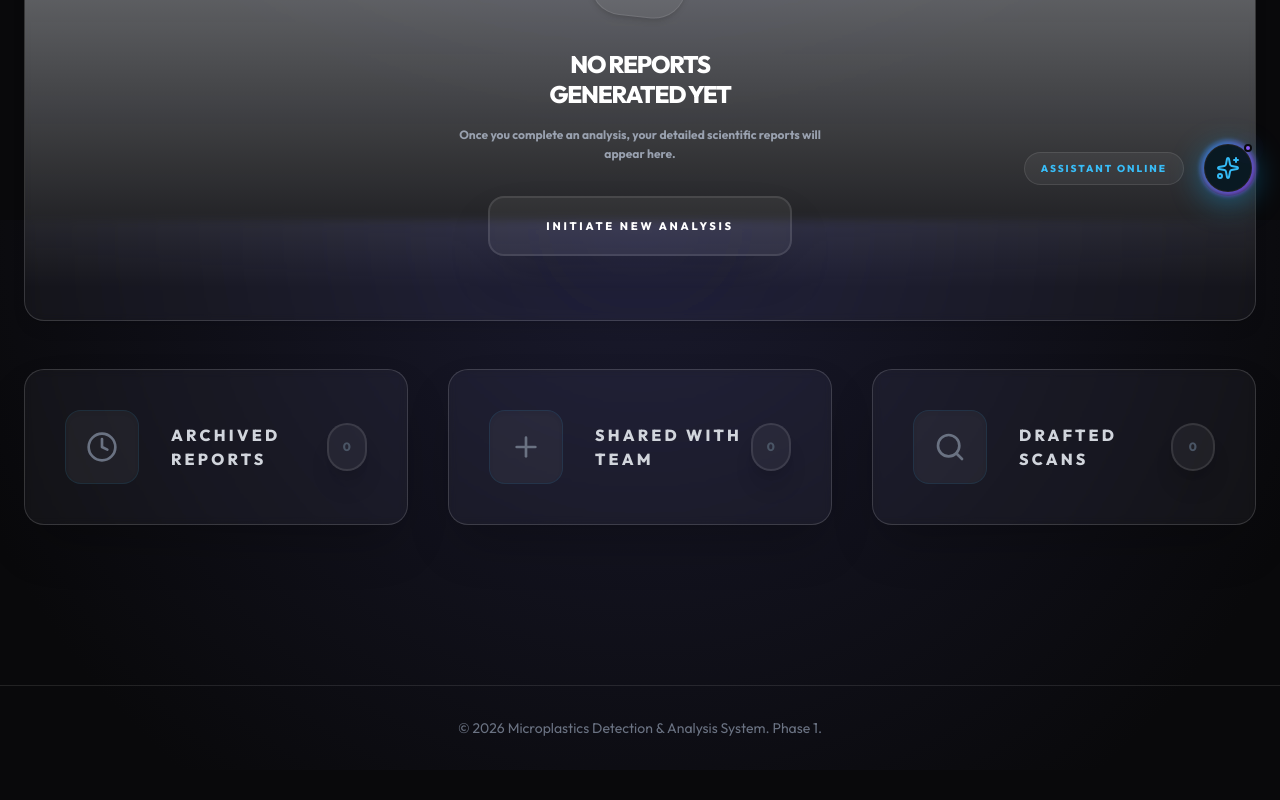
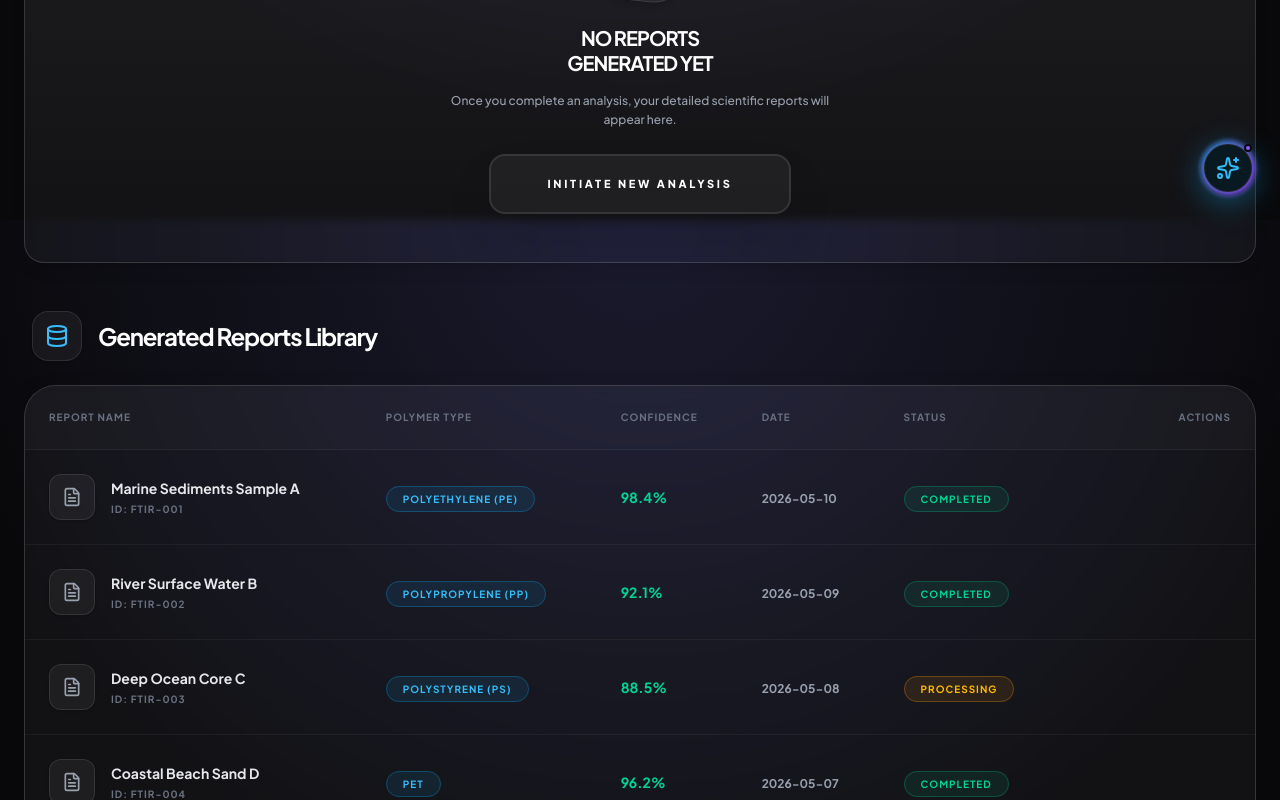
Before and after one commit to Nithishreddyyyy/FTIRNet, a React app in the folder frontend/: page /reports in a window 1280 px wide. Shown: the part 580-1380 px from the top of the page. Before the commit the page ends 1350 px from the top, so only its background shows below. Built offline with nearby package versions, Linux system fonts and the light colour scheme; the HTML template or start-up script is replaced by a standard one.

Commit message:
made report section and about us better

```diff
--- a/frontend/src/components/ChatBot.jsx
+++ b/frontend/src/components/ChatBot.jsx
@@ -219,18 +219,6 @@ const ChatBot = () => {
 
       {/* MINIMIZED VIEW / FLOATING BUTTON */}
       <div className="flex items-center gap-4 group">
-        <AnimatePresence>
-          {!isOpen && (
-             <motion.div
-               initial={{ opacity: 0, x: 20 }}
-               animate={{ opacity: 1, x: 0 }}
-               exit={{ opacity: 0, x: 20 }}
-               className="bg-white dark:bg-white/5 border border-primary-500/20 dark:border-white/10 px-4 py-2 rounded-full hidden md:block shadow-xl dark:shadow-none"
-             >
-                <p className="text-[10px] font-black text-primary-600 dark:text-primary-400 uppercase tracking-[0.2em]">Assistant Online</p>
-             </motion.div>
-          )}
-        </AnimatePresence>
 
         <motion.button
           onClick={() => {
--- a/frontend/src/index.css
+++ b/frontend/src/index.css
@@ -1,10 +1,10 @@
-@import url('https://fonts.googleapis.com/css2?family=Outfit:wght@300;400;500;600;700;800&display=swap');
+@import url('https://fonts.googleapis.com/css2?family=Plus+Jakarta+Sans:wght@300;400;500;600;700;800&display=swap');
 @import "tailwindcss";
 
 @custom-variant dark (&:where(.dark, .dark *));
 
 @theme {
-  --font-sans: 'Outfit', system-ui, sans-serif;
+  --font-sans: 'Plus Jakarta Sans', system-ui, sans-serif;
 
   --color-primary-400: #38bdf8;
   --color-primary-500: #0ea5e9;
--- a/frontend/src/pages/Dashboard.jsx
+++ b/frontend/src/pages/Dashboard.jsx
@@ -5,7 +5,7 @@ import { LayoutDashboard, TrendingUp, ChevronDown } from 'lucide-react';
 
 const Dashboard = () => {
   return (
-    <div className="h-[calc(100vh-5rem)] overflow-hidden pt-24 pb-6 px-6">
+    <div className="pt-24 pb-6 px-6">
       <div className="max-w-7xl mx-auto space-y-10">
         {/* Header Section */}
         <motion.div
--- a/frontend/src/pages/Reports.jsx
+++ b/frontend/src/pages/Reports.jsx
@@ -1,6 +1,14 @@
 import React from 'react';
 import { motion } from 'framer-motion';
-import { FileText, Search, Clock, Plus, Filter, Download } from 'lucide-react';
+import { FileText, Search, Clock, Plus, Filter, Download, Database, Eye, Trash2 } from 'lucide-react';
+
+const mockReports = [
+  { id: 'FTIR-001', name: 'Marine Sediments Sample A', polymer: 'Polyethylene (PE)', confidence: 98.4, date: '2026-05-10', status: 'Completed' },
+  { id: 'FTIR-002', name: 'River Surface Water B', polymer: 'Polypropylene (PP)', confidence: 92.1, date: '2026-05-09', status: 'Completed' },
+  { id: 'FTIR-003', name: 'Deep Ocean Core C', polymer: 'Polystyrene (PS)', confidence: 88.5, date: '2026-05-08', status: 'Processing' },
+  { id: 'FTIR-004', name: 'Coastal Beach Sand D', polymer: 'PET', confidence: 96.2, date: '2026-05-07', status: 'Completed' },
+  { id: 'FTIR-005', name: 'Urban Runoff Sample E', polymer: 'PVC', confidence: 84.7, date: '2026-05-06', status: 'Completed' },
+];
 
 const Reports = () => {
   return (
@@ -42,7 +50,7 @@ const Reports = () => {
             <input
               type="text"
               placeholder="Search reports by sample ID, polymer type, or location..."
-              className="w-full bg-slate-50/50 dark:bg-white/5 border border-slate-200 dark:border-white/10 rounded-xl py-3 pl-14 pr-6 text-xs font-bold text-slate-900 focus:outline-none focus:ring-2 focus:ring-primary-500/20 transition-all placeholder:text-slate-400 shadow-sm"
+              className="w-full bg-slate-50/50 dark:bg-white/5 border border-slate-200 dark:border-white/10 rounded-xl py-3 pl-14 pr-6 text-xs font-bold text-slate-900 dark:text-white focus:outline-none focus:ring-2 focus:ring-primary-500/20 transition-all placeholder:text-slate-400 shadow-sm"
             />
           </div>
           <div className="flex items-center gap-6 text-[10px] font-black text-slate-500 uppercase tracking-[0.2em] whitespace-nowrap px-6 border-l-2 border-slate-100 dark:border-white/10 h-10">
@@ -58,9 +66,9 @@ const Reports = () => {
           initial={{ opacity: 0, scale: 0.98 }}
           animate={{ opacity: 1, scale: 1 }}
           transition={{ delay: 0.2 }}
-          className="glass-card p-16 flex flex-col items-center justify-center text-center space-y-8 min-h-[400px] relative overflow-hidden border-slate-200 dark:border-white/10 shadow-lg bg-white dark:bg-white/5"
+          className="glass-card p-12 flex flex-col items-center justify-center text-center space-y-6 min-h-[350px] relative overflow-hidden border-slate-200 dark:border-white/10 shadow-lg bg-white dark:bg-white/5"
         >
-          <div className="absolute inset-0 bg-gradient-to-b from-slate-100/50 to-transparent pointer-events-none" />
+          <div className="absolute inset-0 bg-gradient-to-b from-primary-500/5 dark:from-white/5 to-transparent pointer-events-none" />
 
           <div className="relative">
              <div className="w-24 h-24 bg-white dark:bg-white/5 rounded-[2rem] flex items-center justify-center border border-slate-200 dark:border-white/10 rotate-6 shadow-md relative z-10 group">
@@ -69,8 +77,8 @@ const Reports = () => {
           </div>
 
           <div className="space-y-4 max-w-sm relative z-10">
-            <h2 className="text-2xl font-black text-slate-950 dark:text-white tracking-tighter leading-tight uppercase">No reports <br />generated yet</h2>
-            <p className="text-slate-600 dark:text-gray-400 text-xs font-bold leading-relaxed">Once you complete an analysis, your detailed scientific reports will appear here.</p>
+            <h2 className="text-xl font-bold text-slate-950 dark:text-white tracking-tighter leading-tight uppercase">No reports <br />generated yet</h2>
+            <p className="text-slate-600 dark:text-gray-400 text-xs font-medium leading-relaxed">Once you complete an analysis, your detailed scientific reports will appear here.</p>
           </div>
 
           <button className="relative z-10 px-14 py-5 bg-white dark:bg-white/5 border-2 border-primary-500/30 dark:border-white/10 rounded-2xl text-gray-900 dark:text-white text-[11px] font-black shadow-2xl hover:shadow-[0_20px_40px_rgba(3,105,161,0.3)] hover:bg-gray-50 dark:hover:bg-white/10 transition-all hover:-translate-y-1.5 active:translate-y-0 uppercase tracking-[0.25em]">
@@ -78,26 +86,87 @@ const Reports = () => {
           </button>
         </motion.div>
 
-        {/* History/Quick Links Section */}
-        <div className="grid grid-cols-1 md:grid-cols-3 gap-10 pb-16">
-           {[
-              { label: 'Archived Reports', icon: Clock, count: 0 },
-              { label: 'Shared with Team', icon: Plus, count: 0 },
-              { label: 'Drafted Scans', icon: Search, count: 0 }
-           ].map((item, i) => (
-              <div key={i} className="glass-card p-10 flex items-center justify-between bg-white dark:bg-white/5 hover:shadow-2xl hover:border-primary-500/50 hover:-translate-y-2 transition-all group cursor-pointer border-primary-500/30 dark:border-white/10 shadow-2xl">
-                 <div className="flex items-center gap-8">
-                    <div className="p-5 bg-primary-700/10 dark:bg-white/5 rounded-2xl group-hover:bg-primary-700/20 transition-all shadow-inner border border-primary-500/10">
-                       <item.icon className="w-8 h-8 text-primary-800 dark:text-gray-500 group-hover:scale-110 transition-transform duration-500" />
+        {/* Generated Reports Library */}
+        <motion.div
+          initial={{ opacity: 0, y: 20 }}
+          animate={{ opacity: 1, y: 0 }}
+          transition={{ delay: 0.3 }}
+          className="space-y-6 pb-16"
+        >
+          <div className="flex items-center gap-4 px-2">
+            <div className="p-3 bg-primary-700/10 dark:bg-white/5 rounded-2xl border border-primary-500/20 dark:border-white/10 shadow-sm">
+              <Database className="w-6 h-6 text-primary-800 dark:text-primary-400" />
             </div>
-                    <span className="text-base font-black text-gray-900 dark:text-gray-300 group-hover:text-primary-800 dark:group-hover:text-primary-400 transition-colors uppercase tracking-[0.2em]">{item.label}</span>
+            <h2 className="text-2xl font-bold text-[var(--heading-color)] tracking-tighter">Generated Reports Library</h2>
           </div>
-                 <div className="w-12 h-12 rounded-full bg-gray-50 dark:bg-white/5 flex items-center justify-center border-2 border-primary-500/30 dark:border-white/10 shadow-xl">
-                    <span className="text-xs font-black text-gray-600 dark:text-gray-600">{item.count}</span>
+
+          <div className="glass-card overflow-hidden border-primary-500/30 dark:border-white/10 shadow-2xl bg-white dark:bg-white/5 rounded-[2rem]">
+            <div className="overflow-x-auto scrollbar-hide">
+              <table className="w-full text-left border-collapse min-w-[800px]">
+                <thead>
+                  <tr className="border-b border-primary-500/10 dark:border-white/5 bg-slate-50/50 dark:bg-white/[0.02]">
+                    <th className="p-6 text-[10px] font-bold text-gray-500 uppercase tracking-widest">Report Name</th>
+                    <th className="p-6 text-[10px] font-bold text-gray-500 uppercase tracking-widest">Polymer Type</th>
+                    <th className="p-6 text-[10px] font-bold text-gray-500 uppercase tracking-widest">Confidence</th>
+                    <th className="p-6 text-[10px] font-bold text-gray-500 uppercase tracking-widest">Date</th>
+                    <th className="p-6 text-[10px] font-bold text-gray-500 uppercase tracking-widest">Status</th>
+                    <th className="p-6 text-[10px] font-bold text-gray-500 uppercase tracking-widest text-right">Actions</th>
+                  </tr>
+                </thead>
+                <tbody className="divide-y divide-primary-500/5 dark:divide-white/5">
+                  {mockReports.map((report, i) => (
+                    <tr key={i} className="hover:bg-primary-500/5 dark:hover:bg-white/[0.02] transition-colors group">
+                      <td className="p-6">
+                        <div className="flex items-center gap-4">
+                          <div className="p-3 bg-white dark:bg-white/5 rounded-xl border border-primary-500/10 dark:border-white/10 shadow-sm group-hover:scale-110 transition-transform">
+                            <FileText className="w-5 h-5 text-primary-600 dark:text-gray-400" />
+                          </div>
+                          <div>
+                            <p className="text-sm font-bold text-gray-900 dark:text-gray-200">{report.name}</p>
+                            <p className="text-[10px] text-gray-500 font-bold uppercase tracking-widest mt-1">ID: {report.id}</p>
                           </div>
                         </div>
+                      </td>
+                      <td className="p-6">
+                        <span className="px-4 py-1.5 rounded-full text-[10px] font-bold uppercase tracking-widest bg-primary-600/10 dark:bg-primary-500/10 text-primary-800 dark:text-primary-400 border border-primary-500/20 dark:border-primary-500/30 whitespace-nowrap">
+                          {report.polymer}
+                        </span>
+                      </td>
+                      <td className="p-6">
+                        <span className="text-sm font-bold text-emerald-700 dark:text-emerald-400">{report.confidence}%</span>
+                      </td>
+                      <td className="p-6">
+                        <span className="text-xs font-bold text-gray-600 dark:text-gray-400">{report.date}</span>
+                      </td>
+                      <td className="p-6">
+                        <span className={`px-4 py-1.5 rounded-full text-[10px] font-bold uppercase tracking-widest border whitespace-nowrap ${
+                          report.status === 'Completed'
+                          ? 'bg-emerald-600/10 dark:bg-emerald-500/10 text-emerald-800 dark:text-emerald-400 border-emerald-500/20 dark:border-emerald-500/30'
+                          : 'bg-amber-500/10 dark:bg-amber-500/10 text-amber-800 dark:text-amber-400 border-amber-500/20 dark:border-amber-500/30'
+                        }`}>
+                          {report.status}
+                        </span>
+                      </td>
+                      <td className="p-6">
+                        <div className="flex items-center justify-end gap-3 opacity-0 group-hover:opacity-100 transition-opacity">
+                          <button className="p-2 hover:bg-white dark:hover:bg-white/10 rounded-lg text-primary-600 dark:text-primary-400 transition-colors shadow-sm border border-transparent hover:border-primary-500/20 dark:hover:border-white/10" title="View Report">
+                            <Eye className="w-4 h-4" />
+                          </button>
+                          <button className="p-2 hover:bg-white dark:hover:bg-white/10 rounded-lg text-gray-600 dark:text-gray-400 transition-colors shadow-sm border border-transparent hover:border-gray-200 dark:hover:border-white/10" title="Download PDF">
+                            <Download className="w-4 h-4" />
+                          </button>
+                          <button className="p-2 hover:bg-red-50 dark:hover:bg-red-500/10 rounded-lg text-red-600 dark:text-red-400 transition-colors shadow-sm border border-transparent hover:border-red-500/20 dark:hover:border-red-500/30" title="Delete">
+                            <Trash2 className="w-4 h-4" />
+                          </button>
+                        </div>
+                      </td>
+                    </tr>
                   ))}
+                </tbody>
+              </table>
             </div>
+          </div>
+        </motion.div>
       </div>
     </div>
   );
```
Also changed, not shown: frontend/src/pages/AboutUs.jsx (+17 -17 lines), frontend/src/pages/DeepLearningFTIRAnalysis.jsx (+7 -10 lines). Lines whose indentation alone changed are shown as unchanged.
